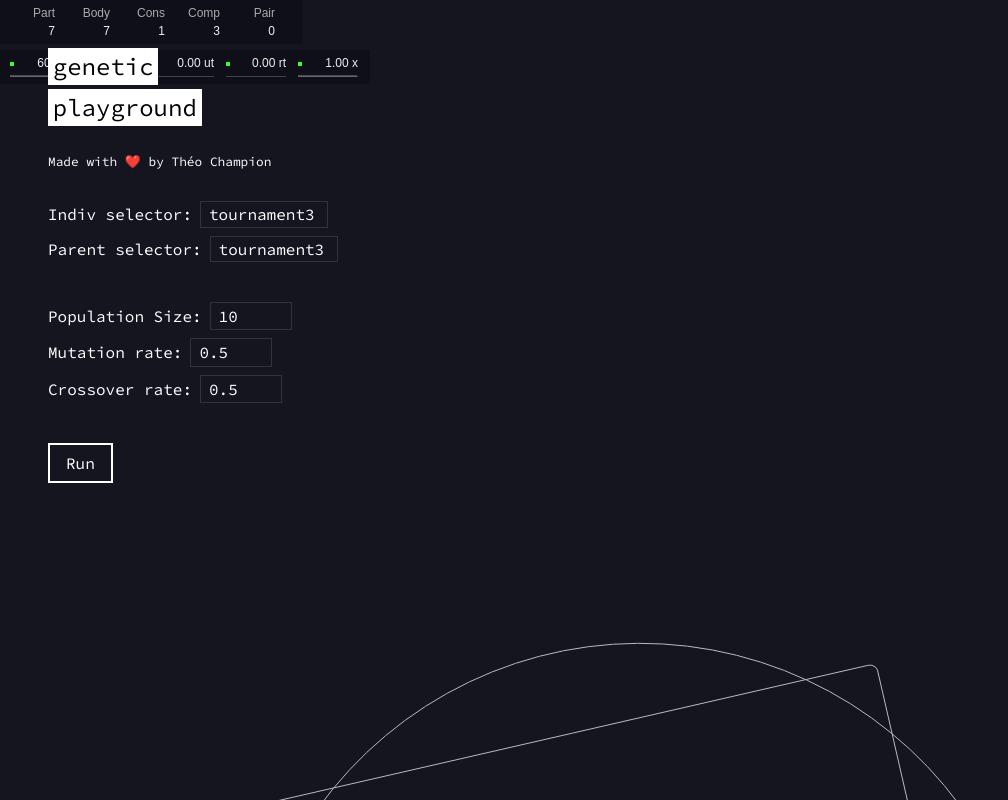
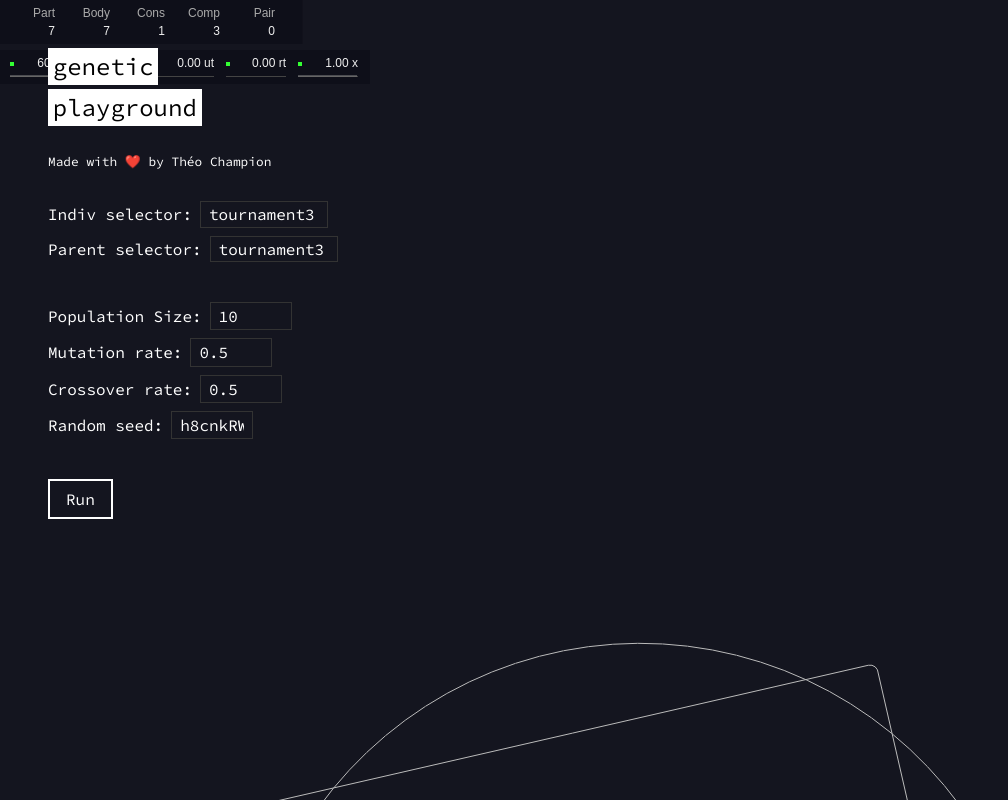
Before and after one commit to tzvc/genetic-playground, a React (Create React App) app: page / in a window 1280 px wide. Shown: the whole page, without its empty margins (0-1008 px from the left). Built offline with nearby package versions, Linux system fonts and the light colour scheme.

Commit message:
:sparkles: Added random seed selection

```diff
--- a/src/App.js
+++ b/src/App.js
@@ -18,9 +18,9 @@ import { decodeFloatsFromBinaryStr } from "./utils/string";
 const settings = [
 	{ text: "Population Size", name: "population_size" },
 	{ text: "Mutation rate", name: "mutation_rate" },
-	{ text: "Crossover rate", name: "crossover_rate" }
+	{ text: "Crossover rate", name: "crossover_rate" },
+	{ text: "Random seed", name: "random_seed" }
 ];
-const Options = [{ name: "Tournament" }, { name: "random" }];
 
 export default class App extends Component {
 	constructor(props) {
@@ -32,6 +32,7 @@ export default class App extends Component {
 			population_size: 10,
 			mutation_rate: 0.5,
 			crossover_rate: 0.5,
+			random_seed: "h8cnkRWfbI",
 			// internal
 			simulationRunning: false
 		};
@@ -67,7 +68,7 @@ export default class App extends Component {
 	}
 
 	_runSimulation = () => {
-		seedrandom("SjfejhDBWonfpwhf8w", { global: true });
+		seedrandom(this.state.random_seed, { global: true });
 		this.geneticEngine.run({
 			iterations: 5000,
 			population_size: parseFloat(this.state.population_size),
```
